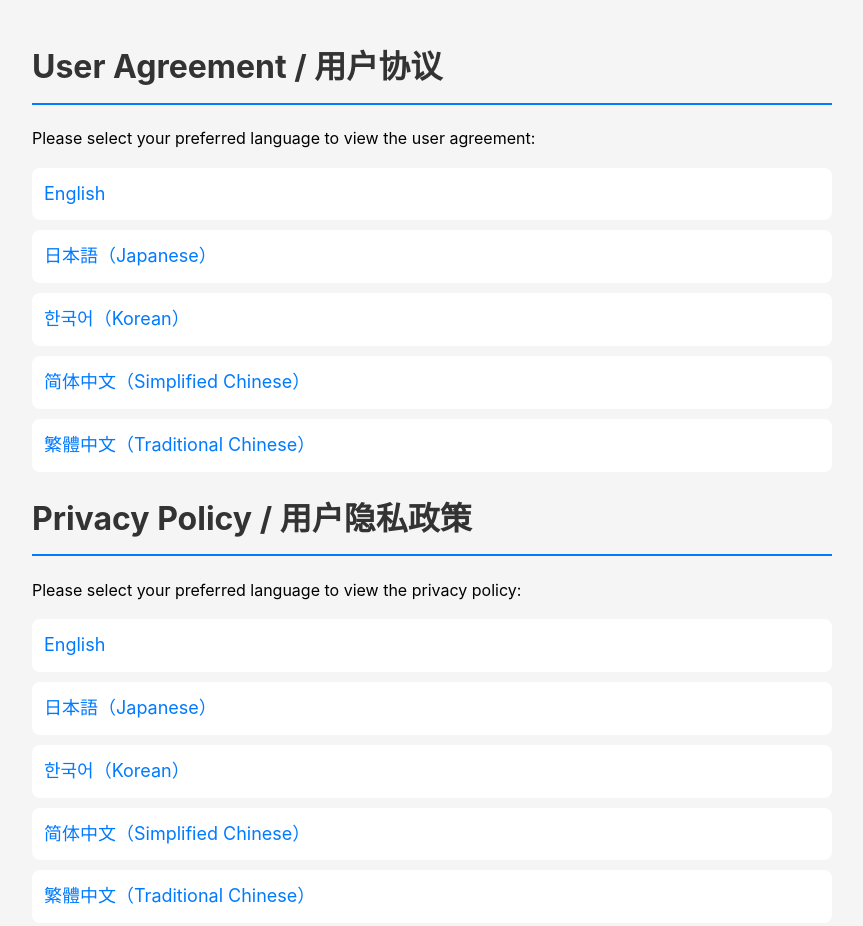
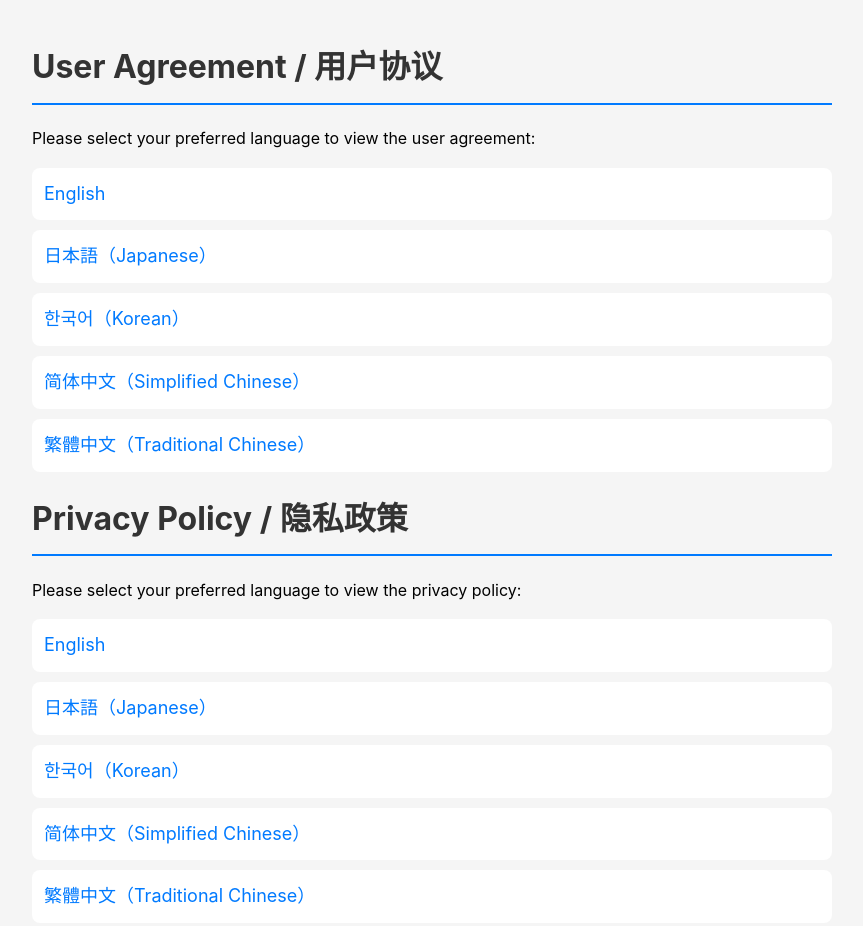
Before and after one commit to CHINAGRIMACE/plato, a plain HTML site: page index.html in a window 1280 px wide. Shown: the top 926 px of the page, without its empty margins (208-1071 px from the left). Drawn offline with Linux system fonts and the light colour scheme.

Commit message:
Update Privacy Policy heading in Chinese

```diff
--- a/index.html
+++ b/index.html
@@ -68,7 +68,7 @@
     <li><a href="user-agreement.zh-hant.html">繁體中文（Traditional Chinese）</a></li>
   </ul>
 
-  <h1>Privacy Policy / 用户隐私政策</h1>
+  <h1>Privacy Policy / 隐私政策</h1>
   <p>Please select your preferred language to view the privacy policy:</p>
   <ul>
     <li><a href="privacy-policy.en.html">English</a></li>
```
